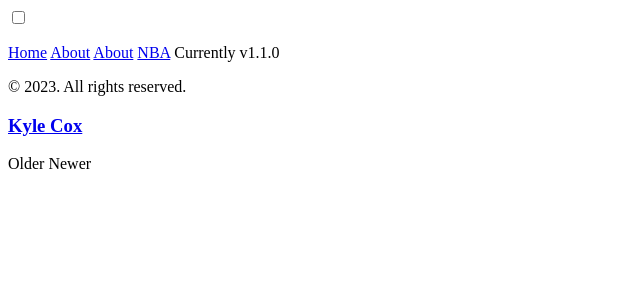
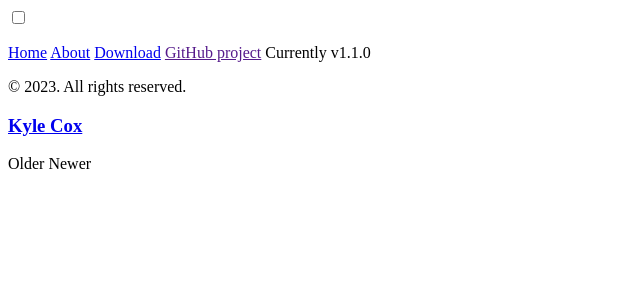
Before and after one commit to xocelyk/xocelyk.github.io, a Jekyll site: the page built from index.html, in a window 1280 px wide. Shown: the top 300 px of the page, without its empty margins (0-640 px from the left). Built offline with Jekyll 4.4.1, drawn with Linux system fonts in a browser that asks for light colours; the list of posts is cut into pages by our own code.

Commit message:
update sidebar

```diff
--- a/_includes/sidebar.html
+++ b/_includes/sidebar.html
@@ -25,8 +25,8 @@
       {% endif %}
     {% endfor %}
 
-    <a class="sidebar-nav-item" href="/about">About</a>
-    <a class="sidebar-nav-item" href="http://kyle-cox.com">NBA</a>
+    <a class="sidebar-nav-item" href="{{ site.github.repo }}/archive/v{{ site.version }}.zip">Download</a>
+    <a class="sidebar-nav-item" href="{{ site.github.repo }}">GitHub project</a>
     <span class="sidebar-nav-item">Currently v{{ site.version }}</span>
   </nav>
 
```
